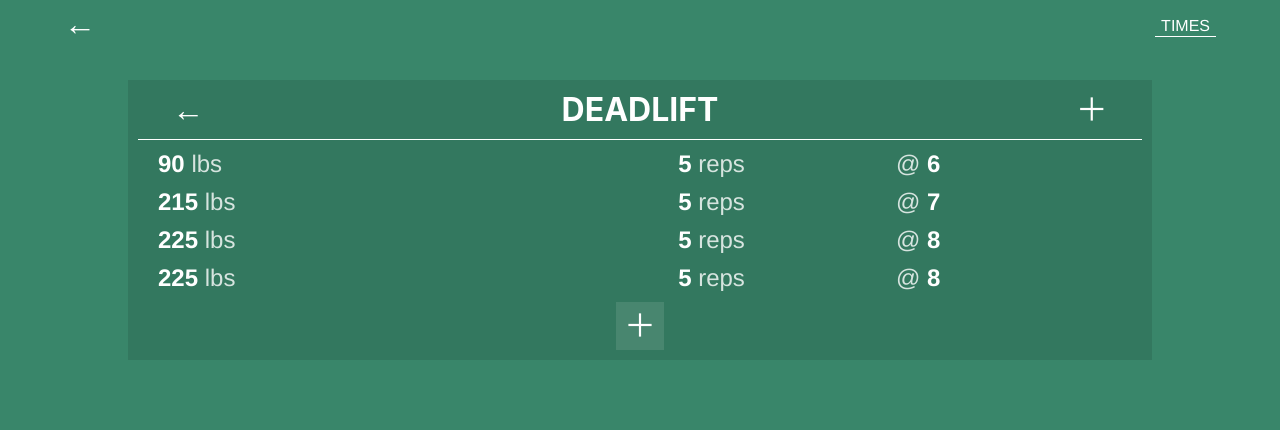
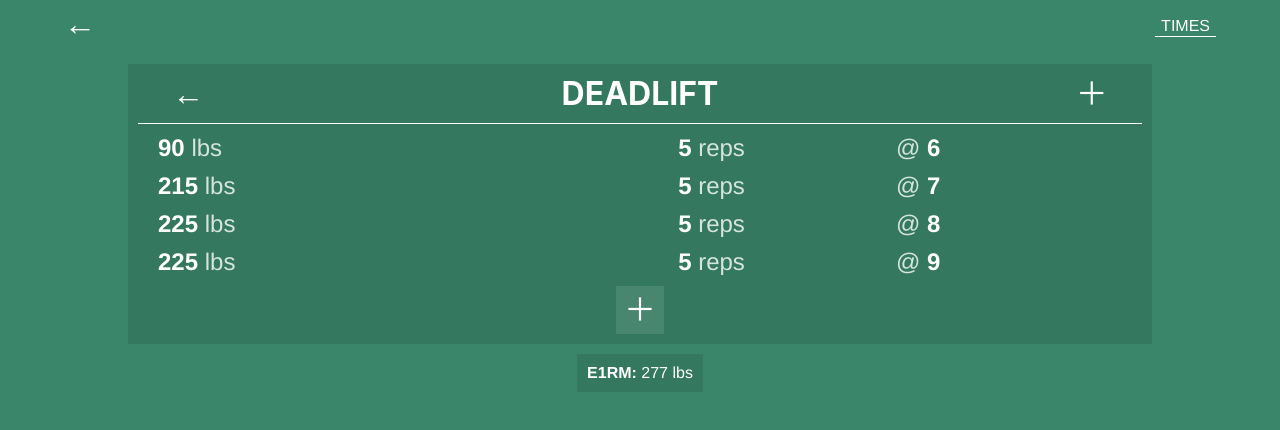
Before and after one commit to gainhad/workout-logger, a React (Create React App) app: page /workout in a window 1280 px wide. Shown: the top 430 px of the page. Built offline with nearby package versions, Linux system fonts and the light colour scheme.

Commit message:
added E1RM display to workout

```diff
--- a/src/components/App.scss
+++ b/src/components/App.scss
@@ -107,7 +107,7 @@ a {
 
 #workout-screen {
   display: grid;
-  grid-template-rows: 1fr 70% 1fr 1fr;
+  grid-template-rows: minmax(8vh, auto) auto auto 1fr;
   grid-template-columns: 1fr 1fr;
   height: 100%;
   justify-items: center;
@@ -130,7 +130,7 @@ a {
 
 #lift-log {
   display: grid;
-  grid-template-rows: min-content min-content min-content;
+  grid-template-rows: auto auto auto;
   grid-column: 1 / 3;
   width: 80%;
   background: rgba(0, 0, 0, .1);
--- /dev/null
+++ b/src/components/E1rmDisplay.js
@@ -0,0 +1,14 @@
+import React from 'react';
+import './E1rmDisplay.scss';
+import { calculateE1RM } from '../utils/calculations.js';
+
+const E1rmDisplay = params => {
+  const weight = Math.round(calculateE1RM(params.set.weight, params.set.reps, params.set.rpe));
+  return(
+    <div className="e1rm-display">
+      <b>E1RM:</b> {weight} lbs
+    </div>
+  );
+}
+
+export default E1rmDisplay;
--- /dev/null
+++ b/src/components/E1rmDisplay.scss
@@ -0,0 +1,10 @@
+@import './colors';
+
+.e1rm-display {
+  font: 100% $font-stack;
+  color: white;
+  background: rgba(0, 0, 0, .1);
+  grid-column: 1 / 3;
+  padding: 10px;
+  margin: 10px;
+}
--- a/src/components/Workout.js
+++ b/src/components/Workout.js
@@ -4,6 +4,7 @@ import LiftLog from './LiftLog';
 import Modal from './Modal';
 import Backdrop from './Backdrop';
 import NewSet from './NewSet';
+import E1rmDisplay from './E1rmDisplay';
 import './Workout.scss';
 
 const Workout = props => {
@@ -17,7 +18,7 @@ const Workout = props => {
         { weight: 90, reps: 5, rpe: 6 },
         { weight: 215, reps: 5, rpe: 7 },
         { weight: 225, reps: 5, rpe: 8 },
-        { weight: 225, reps: 5, rpe: 8 }
+        { weight: 225, reps: 5, rpe: 9 }
       ]
     },
     {
@@ -68,7 +69,12 @@ const Workout = props => {
     );
   }
 
-  let test = isBlurred ? 'blurred' : '';
+  const test = isBlurred ? 'blurred' : '';
+  const maxSet = lifts[currentLiftIndex].sets.reduce((a, b) => {
+    return (a.weight >= b.weight) ? a : b;
+  });
+
+  console.log(maxSet);
 
   return (
     <React.Fragment>
@@ -91,6 +97,7 @@ const Workout = props => {
           setCurrentLiftIndex={setCurrentLiftIndex}
           lifts={lifts}
         />
+          <E1rmDisplay set={maxSet}/>
       </div>
       {newSetModal && (
         <Modal toggleButton={false} id="set-modal">
--- /dev/null
+++ b/src/utils/calculations.js
@@ -0,0 +1,47 @@
+const percentageTable = [
+  {
+    rpe: 6.5,
+    percentages: [0, .878, .85, .824, .799, .774, .751, .723, .694, .667, .64]
+  },
+  {
+    rpe: 7,
+    percentages: [0, .892, .863, .837, .811, .786, .762, .739, .707, .680, .653]
+  },
+  {
+    rpe: 7.5,
+    percentages: [0, .907, .878, .850, .824, .799, .774, .751, .723, .694, .667]
+  },
+  {
+    rpe: 8,
+    percentages: [0, .922, .892, .863, .837, .811, .786, .762, .739, .707, .680]
+  },
+  {
+    rpe: 8.5,
+    percentages: [0, .939, .907, .878, .850, .824, .799, .774, .751, .723, .694]
+  },
+  {
+    rpe: 9,
+    percentages: [0, .955, .922, .892, .863, .837, .811, .786, .762, .739, .707]
+  },
+  {
+    rpe: 9.5,
+    percentages: [0, .978, .939, .907, .878, .850, .824, .799, .774, .751, .723]
+  },
+  {
+    rpe: 10,
+    percentages: [0, .100, .955, .922, .892, .863, .837, .811, .786, .762, .739]
+  }
+];
+
+function calculateE1RM(weight, reps, rpe) {
+  if (rpe < 6.5 || rpe > 10) {
+    throw new RangeError("RPE must be between 6.5 and 10 for E1RM calculation");
+  } else if (rpe % .5 !== 0) {
+      throw new Error("RPE must be a whole or half number");
+  } else if (reps > 12) {
+    throw new RangeError("Reps must be less than 12 for an E1RM calculation");
+  }
+  return weight / percentageTable.find(e => e.rpe === rpe).percentages[reps];
+}
+
+export { calculateE1RM };
```
